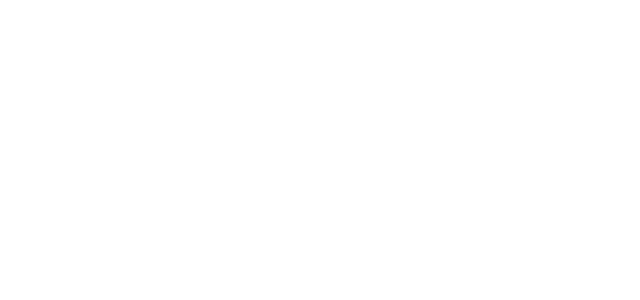
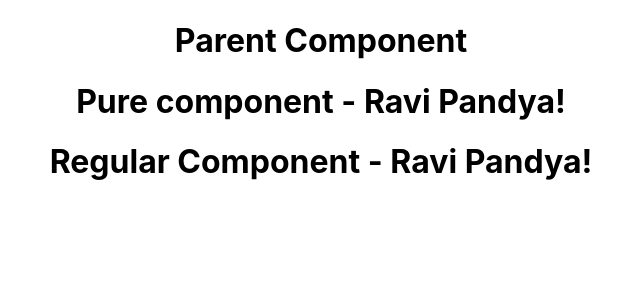
Before and after one commit to ravipandya15/ReactJS_Tutorial, a React (Create React App) app: page / in a window 1280 px wide. Shown: the top 300 px of the page, without its empty margins (319-959 px from the left). Built offline with nearby package versions, Linux system fonts and the light colour scheme.

Commit message:
adding console log in 3 components. - Purecomp - Regularcomponent - ParentCompo

```diff
--- a/src/App.js
+++ b/src/App.js
@@ -20,10 +20,12 @@ import Forms from './components/Forms';
 import LifecycleA from './components/LifecycleA';
 import Fragement from './components/Fragement';
 import Table from './components/Table';
+import ParentComp from './components/ParentComp';
 
 function App() {
   return (
     <div className="App">
+      <ParentComp />
       {/* <Fragement /> */}
       {/* <Table /> */}
       {/* <LifecycleA /> */}
--- a/src/components/Column.js
+++ b/src/components/Column.js
@@ -1,7 +1,7 @@
 import React from 'react'
 
 function Column() {
-    const items = []
+    // const items = []
     return (
         // in fragement we can pass key as and attribute
         // <React.Fragment key={}></React.Fragment>
--- a/src/components/ParentComp.js
+++ b/src/components/ParentComp.js
@@ -20,6 +20,7 @@ class ParentComp extends Component {
     }
 
     render() {
+        console.log('********Parent Component Render**********')
         return (
             <div>
                 <h1>Parent Component</h1>
--- a/src/components/PureComp.js
+++ b/src/components/PureComp.js
@@ -4,6 +4,7 @@ import React, { PureComponent } from 'react'
 // rce for regular class component
 class PureComp extends PureComponent {
     render() {
+        console.log('pure Component Render')
         return (
             <div>
                 <h1>Pure component - {this.props.name}</h1>
--- a/src/components/RegularComp.js
+++ b/src/components/RegularComp.js
@@ -2,6 +2,7 @@ import React, { Component } from 'react'
 
 class RegularComp extends Component {
     render() {
+        console.log('Regular Component Render')
         return (
             <div>
                 <h1>Regular Component - {this.props.name}</h1>
```
